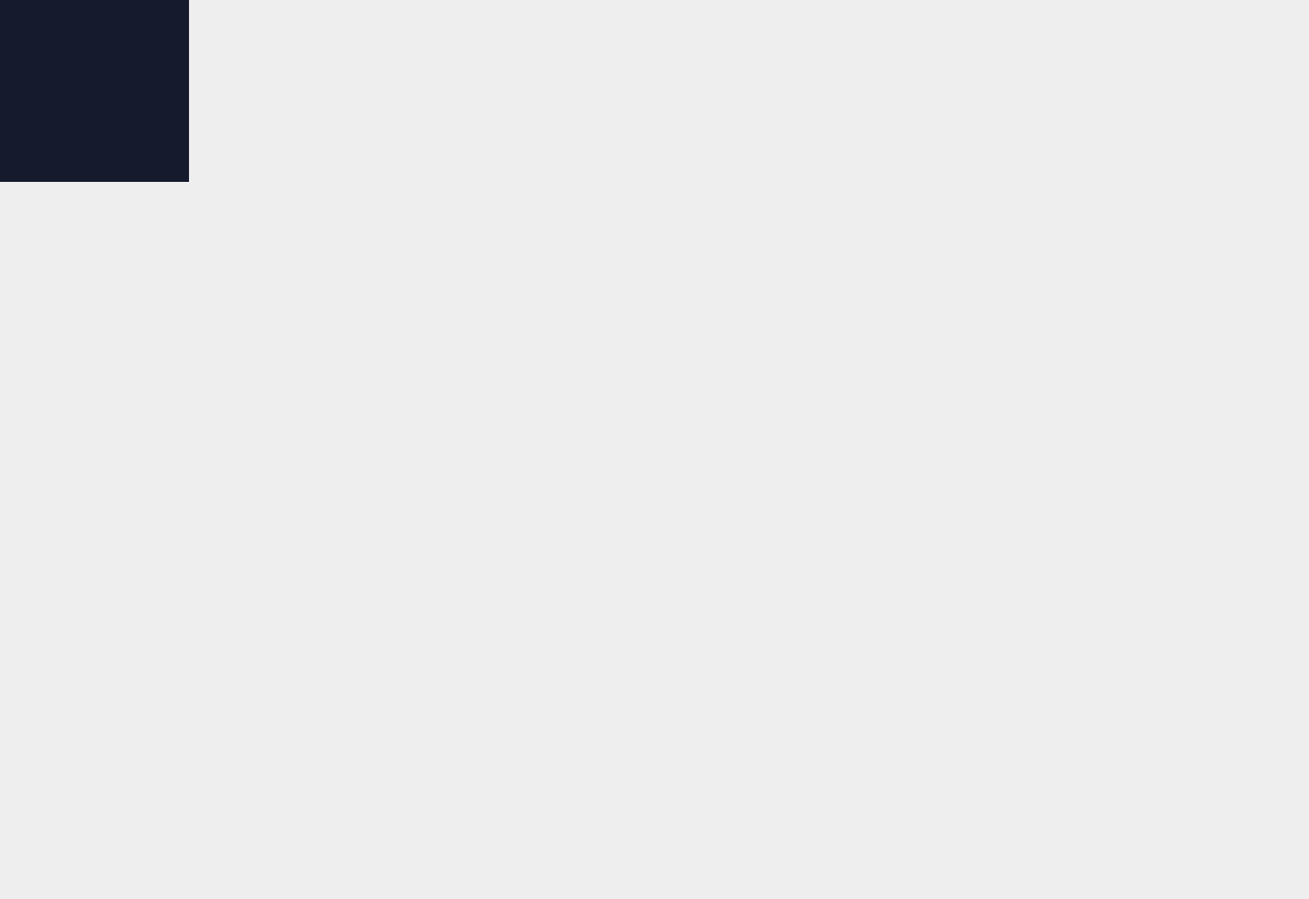
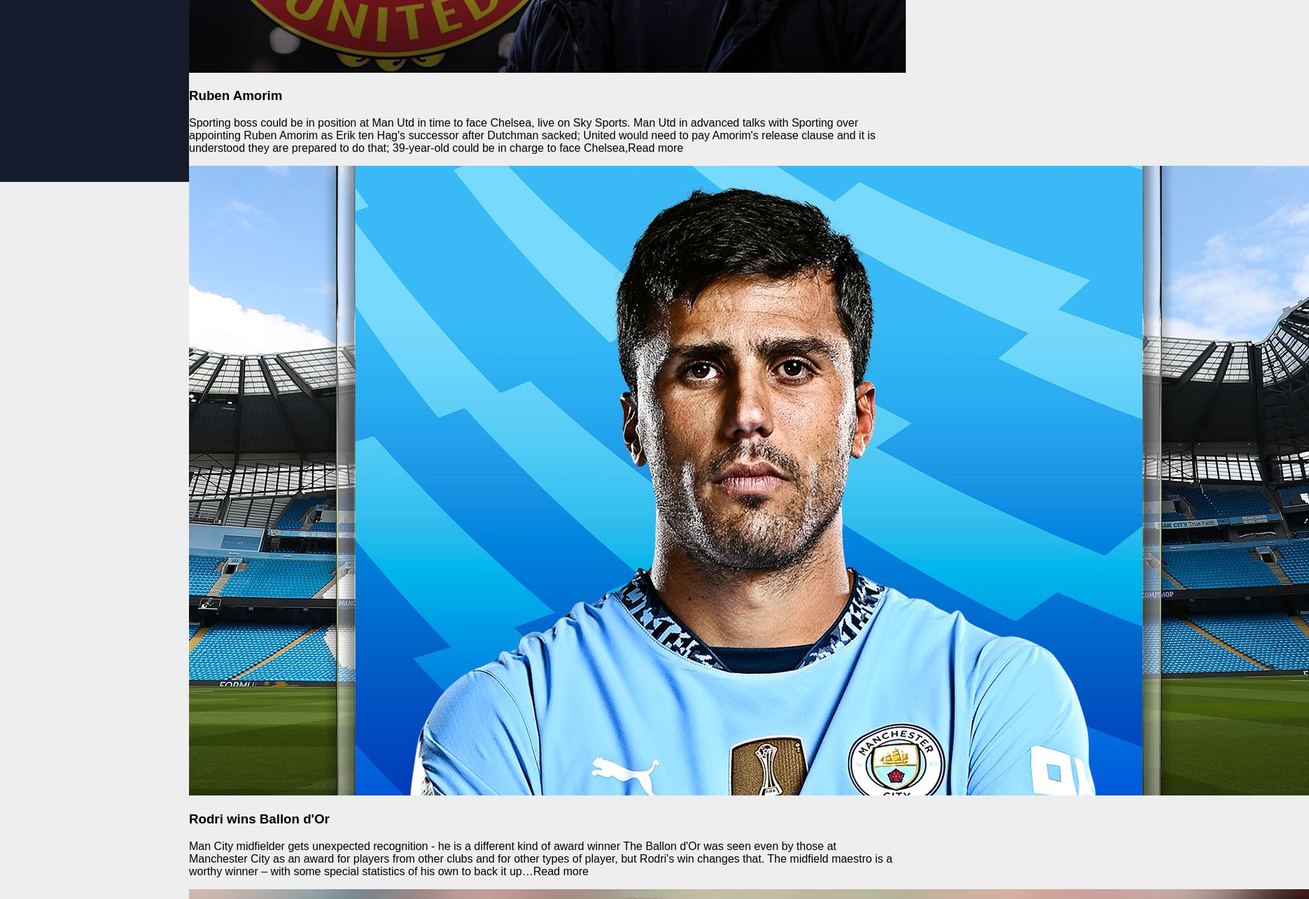
Before and after one commit to owojaiye404/blog-layout, a plain HTML site: page index.html in a window 1280 px wide. Shown: the part 620-1905 px from the top of the page at 70% size, 1870 px wide, since content can reach past the window. Before the commit the page ends 800 px from the top, so only its background shows below. Drawn offline with Linux system fonts and the light colour scheme.

```diff
--- a/index.html
+++ b/index.html
@@ -57,5 +57,68 @@
         </li>
       </ul>
     </aside>
+    <main>
+      <div class="container-main">
+        <h2>Sports</h2>
+        <div class="col">
+          <div class="post">
+            <img src="imgs/ruben.jpg" alt="" />
+            <div class="post-info">
+              <h3>Ruben Amorim</h3>
+              <p>
+                Sporting boss could be in position at Man Utd in time to face
+                Chelsea, live on Sky Sports.
+                <span class="more-content"
+                  >Man Utd in advanced talks with Sporting over appointing Ruben
+                  Amorim as Erik ten Hag's successor after Dutchman sacked;
+                  United would need to pay Amorim's release clause and it is
+                  understood they are prepared to do that; 39-year-old could be
+                  in charge to face Chelsea,</span
+                ><span class="read-more-botton">Read more</span>
+              </p>
+            </div>
+          </div>
+        </div>
+        <div class="col2">
+          <div class="post2">
+            <img src="imgs/rodri.jpg" alt="" />
+            <div class="post-info2">
+              <h3>Rodri wins Ballon d'Or</h3>
+              <p>
+                Man City midfielder gets unexpected recognition - he is a
+                different kind of award winner
+                <span class="more-content"
+                  >The Ballon d'Or was seen even by those at Manchester City as
+                  an award for players from other clubs and for other types of
+                  player, but Rodri's win changes that. The midfield maestro is
+                  a worthy winner – with some special statistics of his own to
+                  back it up…</span
+                ><span class="read-more-botton">Read more</span>
+              </p>
+            </div>
+          </div>
+        </div>
+
+        <div class="col3">
+          <div class="post3">
+            <img src="imgs/rowntreen.jpg" alt="" />
+            <div class="post-info3">
+              <h3>Rodri wins Ballon d'Or</h3>
+              <p>
+                Man City midfielder gets unexpected recognition - he is a
+                different kind of award winner
+                <span class="more-content"
+                  >The Ballon d'Or was seen even by those at Manchester City as
+                  an award for players from other clubs and for other types of
+                  player, but Rodri's win changes that. The midfield maestro is
+                  a worthy winner – with some special statistics of his own to
+                  back it up…</span
+                ><span class="read-more-botton">Read more</span>
+              </p>
+            </div>
+          </div>
+        </div>
+      </div>
+    </main>
   </body>
 </html>
--- a/style.css
+++ b/style.css
@@ -94,3 +94,6 @@
   background-color: #ffffff2d;
   border-radius: 4px;
 }
+main {
+  margin: 0 0 0 270px;
+}
```
